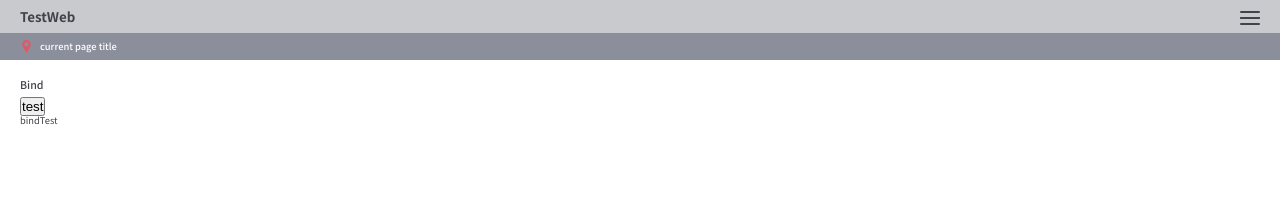
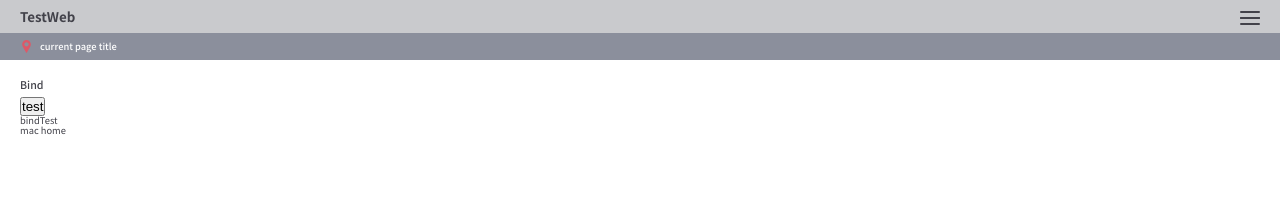
Before and after one commit to devlkhkr/rctprtc, a React (Create React App) app: page /bind in a window 1280 px wide. Shown: the top 216 px of the page. Built offline with nearby package versions, Linux system fonts and the light colour scheme.

Commit message:
mac home git 연동
mac home git 연동

```diff
--- a/src/pages/Bind.js
+++ b/src/pages/Bind.js
@@ -24,6 +24,7 @@ class BindTest extends Component{
                     <button onClick={this.test}>test</button>
                     <div>{this.state.bindTest}</div>
                     <div>{this.state.add}</div>
+                    <div>mac home</div>
                 </div>
             </div>
         );
```
